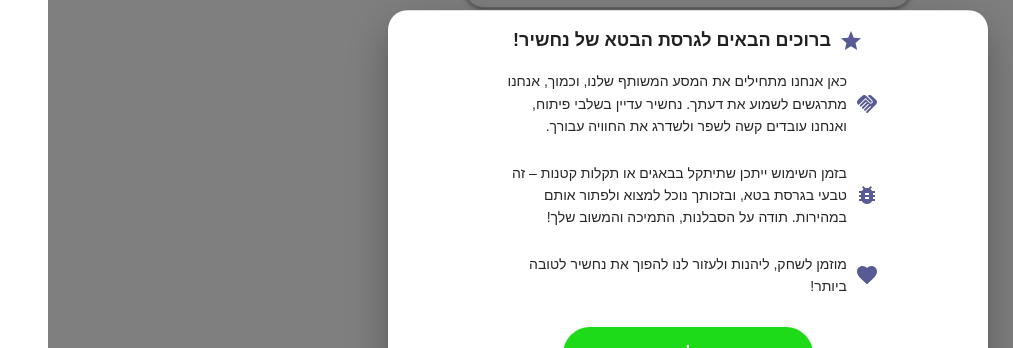
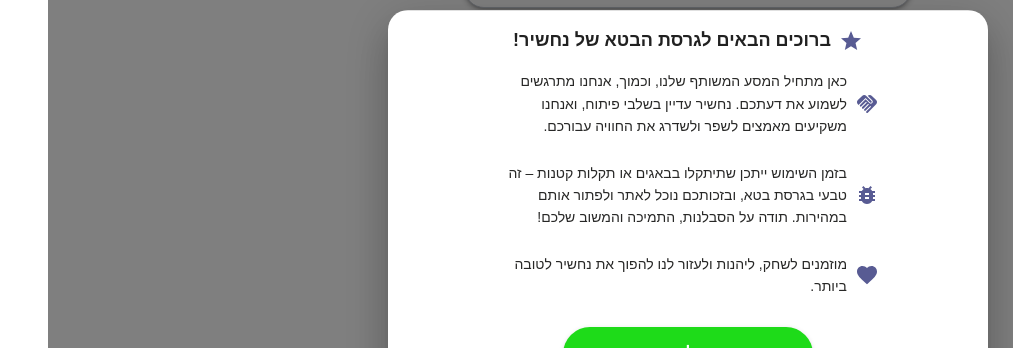
Before and after one commit to dor29494/Bandle-clone, a React (Create React App) app: page /daily in a window 1280 px wide. Shown: the part 196-544 px from the top of the page, without its empty margins (267-1280 px from the left). Built offline with nearby package versions, Linux system fonts and the light colour scheme.

Commit message:
change text to all genders

```diff
--- a/src/Components/BetaGuide/BetaGuide.js
+++ b/src/Components/BetaGuide/BetaGuide.js
@@ -55,17 +55,17 @@ function BetaGuide({ open, onClose }) {
           >
             <Box display="flex" alignItems="center" gap="8px">
               <HandshakeIcon sx={{ color: darkMode ? "#BABACF" : "#585B93", marginLeft: {xs: "6px" , md: "6px", lg: "0px"} }} />
-              כאן אנחנו מתחילים את המסע המשותף שלנו, וכמוך, אנחנו מתרגשים לשמוע את דעתך. נחשיר עדיין בשלבי פיתוח, ואנחנו עובדים קשה לשפר ולשדרג את החוויה עבורך.
+              כאן מתחיל המסע המשותף שלנו, וכמוך, אנחנו מתרגשים לשמוע את דעתכם. נחשיר עדיין בשלבי פיתוח, ואנחנו משקיעים מאמצים לשפר ולשדרג את החוויה עבורכם.
             </Box>
 
             <Box display="flex" alignItems="center" gap="8px">
               <BugReportIcon sx={{ color: darkMode ? "#BABACF" : "#585B93",marginLeft: {xs: "6px" , md: "6px", lg: "0px"} }} />
-              בזמן השימוש ייתכן שתיתקל בבאגים או תקלות קטנות – זה טבעי בגרסת בטא, ובזכותך נוכל למצוא ולפתור אותם במהירות. תודה על הסבלנות, התמיכה והמשוב שלך!
+              בזמן השימוש ייתכן שתיתקלו בבאגים או תקלות קטנות – זה טבעי בגרסת בטא, ובזכותכם נוכל לאתר ולפתור אותם במהירות. תודה על הסבלנות, התמיכה והמשוב שלכם!
             </Box>
 
             <Box display="flex" alignItems="center" gap="8px">
               <FavoriteIcon sx={{ color: darkMode ? "#BABACF" : "#585B93", marginLeft: {xs: "6px" , md: "6px", lg: "0px"} }} />
-              מוזמן לשחק, ליהנות ולעזור לנו להפוך את נחשיר לטובה ביותר!
+              מוזמנים לשחק, ליהנות ולעזור לנו להפוך את נחשיר לטובה ביותר.
             </Box>
           </Box>
         </Box>
```
